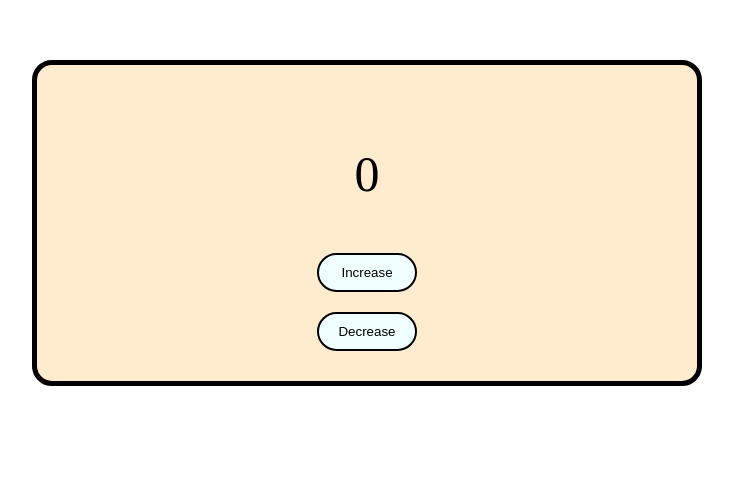
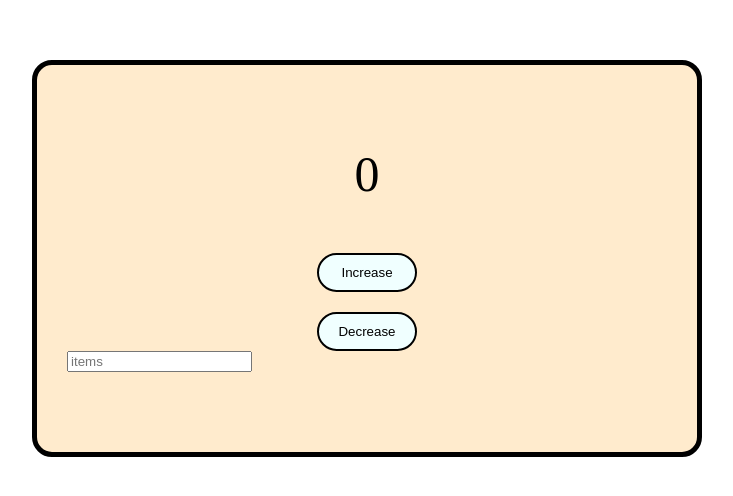
Before and after one commit to iamharie/duoMode, a React (Create React App) app: page / in a window 1280 px wide. Shown: the part 140-636 px from the top of the page, without its empty margins (273-1006 px from the left). Built offline with nearby package versions, Linux system fonts and the light colour scheme.

Commit message:
Control element added

```diff
--- a/src/App.js
+++ b/src/App.js
@@ -1,14 +1,14 @@
 import { useState } from "react";
 import "./styles.css";
+import Control from "./contElements";
 
 export default function App() {
-
-  return(
+  return (
     <div className="container">
-    <Header/>
+      <Header />
+      <Control />
     </div>
-  )
-
+  );
 }
 
 function Header() {
@@ -23,9 +23,13 @@ function Header() {
 
   return (
     <div>
-<p>{count}</p>
-<button className="btn" onClick={positive}>Increase</button>
-<button className="btn" onClick={negative}>Decrease</button>
+      <p>{count}</p>
+      <button className="btn" onClick={positive}>
+        Increase
+      </button>
+      <button className="btn" onClick={negative}>
+        Decrease
+      </button>
     </div>
   );
 }
--- /dev/null
+++ b/src/contElements.js
@@ -0,0 +1,20 @@
+import { useState } from "react";
+
+export default function Control() {
+  const [description, setDescription] = useState("");
+  function onChange(e) {
+    setDescription(e.target.value);
+  }
+
+  return (
+    <div>
+      <input
+        type="text"
+        placeholder="items"
+        value={description}
+        onChange={onChange}
+      ></input>
+      <p>{description}</p>
+    </div>
+  );
+}
```
